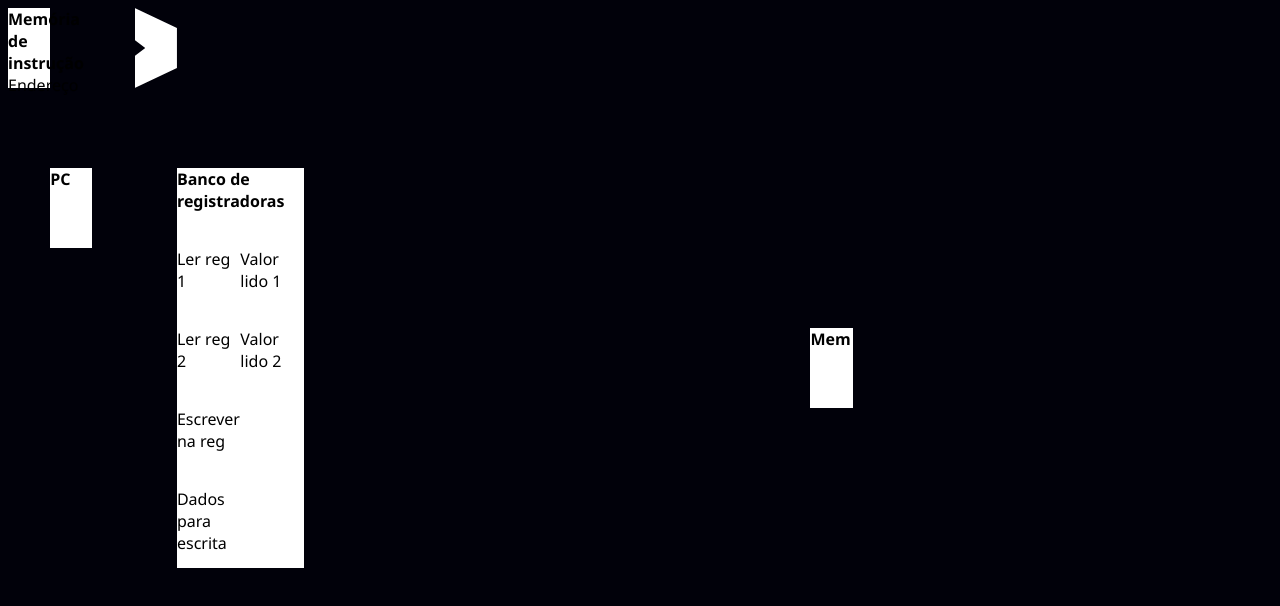
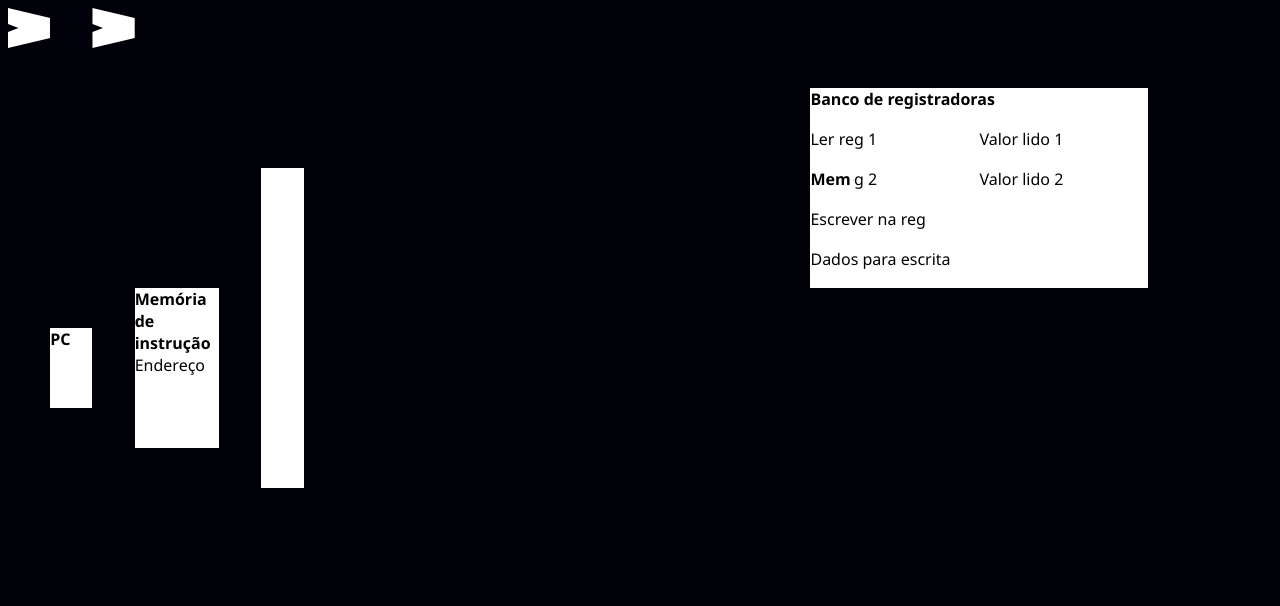
Before and after one commit to vinivid/simulacao_pipeline, a website: page public/index.html in a window 1280 px wide. Drawn offline with Linux system fonts and the light colour scheme.

Commit message:
Will need to resize grid

```diff
--- a/public/index.html
+++ b/public/index.html
@@ -7,16 +7,22 @@
 </head>
 <body>
     <div id="architecture-grid">
+        <!-- Parte do if-Id-->
+
         <div id="prg-counter" class="block-box">
             <div class="block-name">PC</div>
         </div>
+
+        <div id="pc4" class="alu-symbol"></div>
 
         <div id="inst-mem" class="block-box">
             <div class="block-name">Memória de instrução</div>
             <div class="block-entry-exit">Endereço</div>
         </div>
 
-        <div id="reg-if-id"></div>
+        <div id="reg-if-id" class="block-box"></div>
+
+        <!-- Fim do if-Id-->
 
         <div id="bco-reg" class="block-box">
             <div class="block-name">Banco de registradoras</div>
--- a/public/style.css
+++ b/public/style.css
@@ -23,27 +23,55 @@ body {
 #architecture-grid {
     display: grid;
     grid-template-columns: repeat(30, 3.3vw);
-    grid-template-rows: repeat(10, 10vh);
+    grid-template-rows: repeat(20, 5vh);
 }
 
 #prg-counter {
-    grid-row: 3;
+    grid-row: 9;
     grid-column: 2;
+
+    grid-row-start: 9;
+    grid-row-end: 11;
+}
+
+#pc4 {
+
 }
 
 #inst-mem {
     display: grid;
+    grid-template-rows: repeat(4, 1fr);
+
+    grid-row: 8;
+    grid-column: 4;
+
+    grid-row-start: 8;
+    grid-row-end: 12;
+
+    grid-column-start: 4;
+    grid-column-end: 6;
+}
+
+#reg-if-id {
+    display: grid;
+    grid-template-rows: repeat(3, 1fr);
+
+    grid-row: 6;
+    grid-column: 7;
+
+    grid-row-start: 5;
+    grid-row-end: 13;
 }
 
 #bco-reg {
     grid-row: 3;
-    grid-column: 5;
+    grid-column: 20;
 
     grid-row-start: 3;
     grid-row-end: 8;
 
-    grid-column-start: 5;
-    grid-column-end: 8;
+    grid-column-start: 20;
+    grid-column-end: 28;
 
     display: inline-grid;
     grid-template-rows: repeat(5, 1fr);
```
